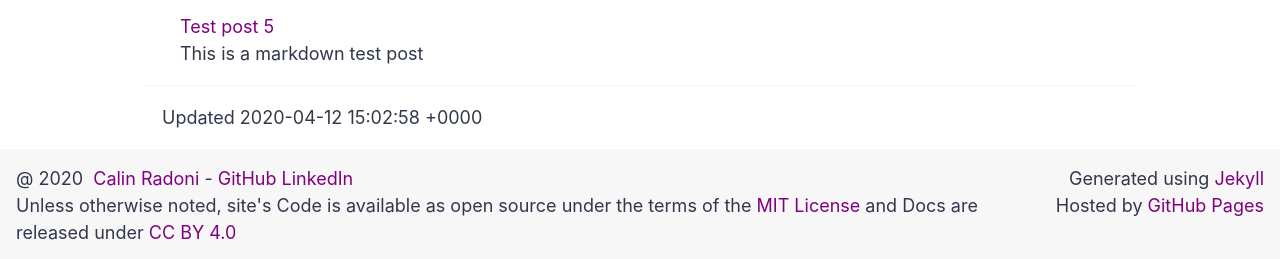
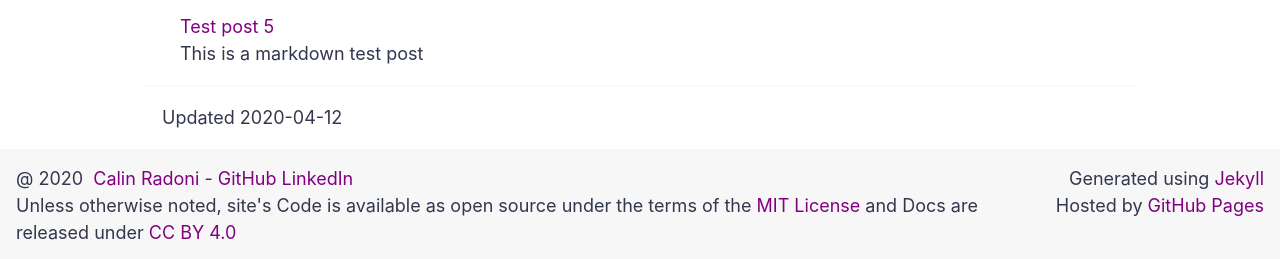
Before and after one commit to CalinRadoni/simple-purple-theme, a Jekyll site: the page built from pages/categories.html, in a window 1280 px wide. Shown: the part 791-1050 px from the top of the page. Built offline with Jekyll 4.4.1, drawn with Linux system fonts in a browser that asks for light colours; part of the change alters nothing that is shown.

```diff
--- a/_includes/page-info.html
+++ b/_includes/page-info.html
@@ -10,7 +10,7 @@
       {%- if page.date -%}
       <span>Created</span> {{ page.date }}
       {%- else -%}
-      <span>Updated</span> {{ site.time }}
+      <span>Updated</span> {{ site.time | date: site.date-format }}
       {%- endif -%}
     {%- endif -%}
   </p>
```
Also changed, not shown: simple-purple-theme.gemspec.
